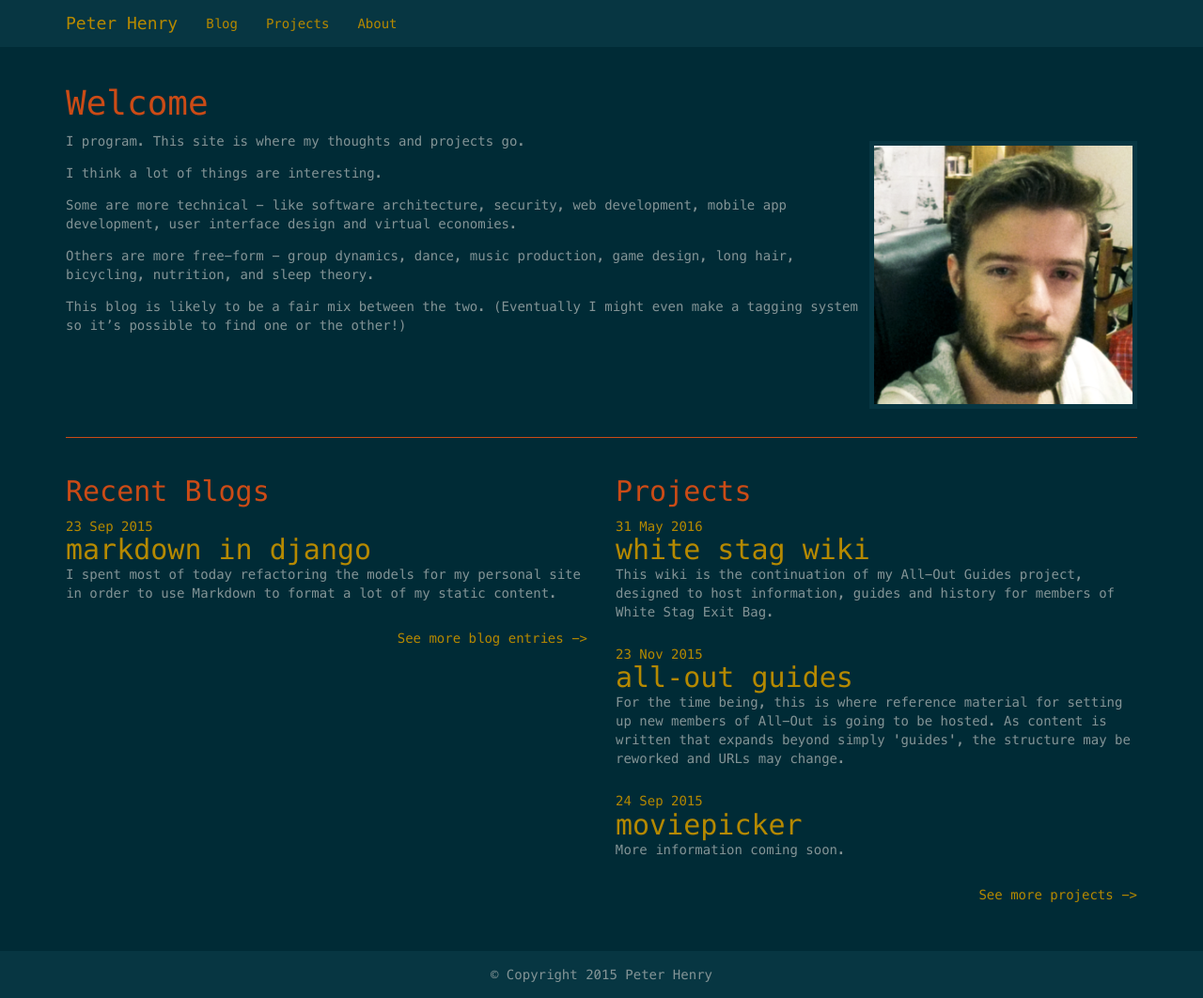
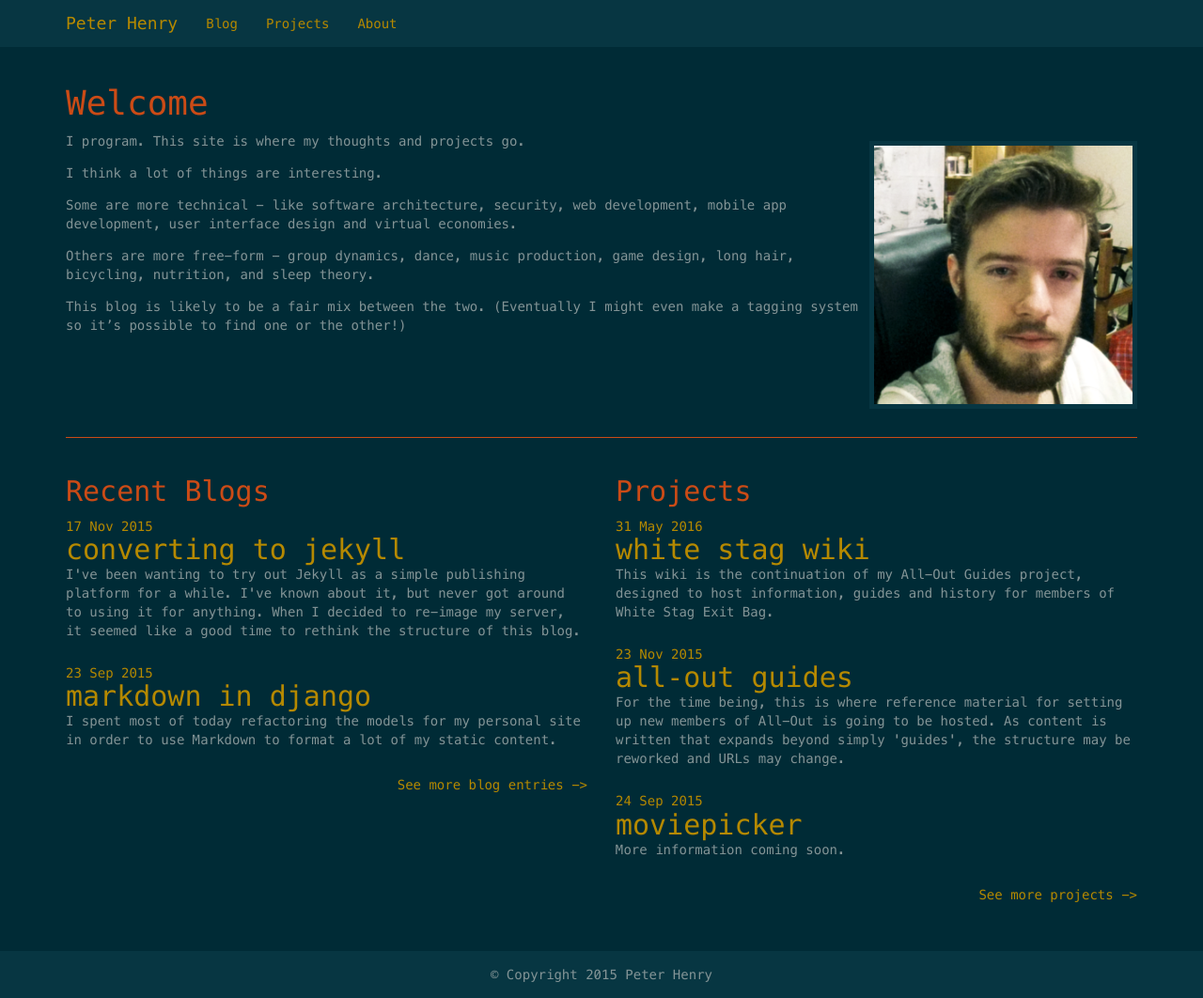
Before and after one commit to mosbasik/portfolio-jekyll, a Jekyll site: the page built from index.html, in a window 1280 px wide. Shown: the whole page at 94% size. Built offline with Jekyll 4.4.1, drawn with Linux system fonts in a browser that asks for light colours; nearby versions of some CDN libraries; some of the changed lines change nothing that is shown.

Commit message:
posting old conversion to jekyll draft

```diff
--- a/_drafts/converting-to-jekyll.markdown
+++ b/_posts/2015-11-17-converting-to-jekyll.markdown
@@ -2,6 +2,7 @@
 layout: post
 title: converting to jekyll
 categories: blogs
+disqus_identifier: 8e83e47a-ddc1-4639-ac2f-6e9cb8b6773a
 excerpt: I've been wanting to try out Jekyll as a simple publishing platform for a while.  I've known about it, but never got around to using it for anything.  When I decided to re-image my server, it seemed like a good time to rethink the structure of this blog.
 ---
 
@@ -14,5 +15,3 @@ I originally made this site in Django simply for convenience - I was doing a lot
 Publishing from the default Django admin interface was tedious, though, and meant I would either have to do my own backups or risk all my content being lost if anything happened to my database.
 
 Jekyll solves both of those problems.
-
-2015-11-17-converting-to-jekyll
```
